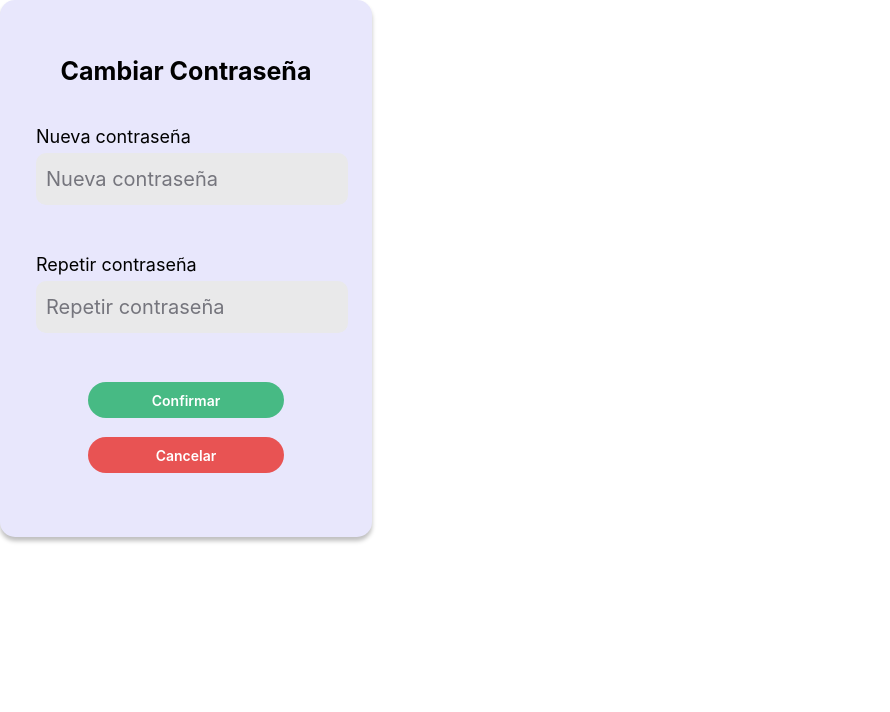
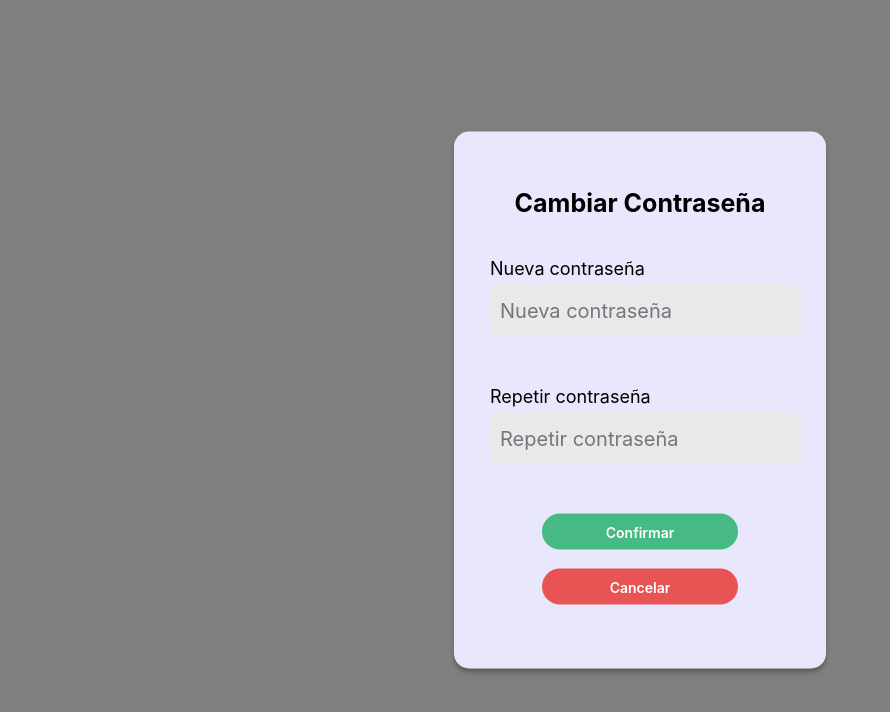
Before and after one commit to GATLA-Meditations/GATLA-Frontend, a Next.js app: page /testpassmodal in a window 1280 px wide. Shown: the top 712 px of the page, without its empty margins (0-890 px from the left). Built offline with nearby package versions, Linux system fonts and the light colour scheme.

Commit message:
GTL-166 Creates a change password modal

```diff
--- a/src/app/globals.css
+++ b/src/app/globals.css
@@ -8,7 +8,7 @@
     --complementary-200: #9ce8c4;
 
     --primary-base: #6964e9;
-    --primary-100: #e8e7fc;
+    --primary-100: rgb(232, 231, 252);
     --primary-200: #bdbcf6;
     --primary-300: #9390f0;
     --primary-400: #6964e9;
--- a/src/components/ChangePassword/index.tsx
+++ b/src/components/ChangePassword/index.tsx
@@ -4,10 +4,13 @@ import '@/app/globals.css';
 import CustomTextField from '@/components/CustomTextField';
 import Button from '@/components/Button';
 
-interface ChangePassword {}
+interface ChangePassword {
+    closeModal: () => void;
+}
 
-const ChangePassword = () => {
+const ChangePassword = ({ closeModal }: ChangePassword) => {
     return (
+        <div className={'background'}>
             <div className={'container'}>
                 <div className={'titleContainer'}>
                     <p className={'title'}>Cambiar Contraseña</p>
@@ -27,9 +30,14 @@ const ChangePassword = () => {
                             <Button variant={'green'} size={'medium'}>
                                 Confirmar
                             </Button>
-                        <Button variant={'red'} size={'medium'}>
+                            <Button
+                                variant={'red'}
+                                size={'medium'}
+                                onClick={closeModal}
+                            >
                                 Cancelar
                             </Button>
+                        </div>
                     </div>
                 </div>
             </div>
--- a/src/components/ChangePassword/styles.css
+++ b/src/components/ChangePassword/styles.css
@@ -9,8 +9,20 @@
     flex-shrink: 0;
     border-radius: 15px;
     background: var(--primary-100, #e8e7fc);
-    mix-blend-mode: darken;
     box-shadow: 0 4px 4px 0 rgba(0, 0, 0, 0.25);
+    position: absolute;
+    top: 50%;
+    left: 50%;
+    transform: translate(-50%, -50%);
+    z-index: 4;
+}
+
+.background {
+    position: absolute;
+    width: 100%;
+    height: 100%;
+    background: rgba(0, 0, 0, 0.5);
+    z-index: 3;
 }
 
 .title {
```
Also changed, not shown: src/pages/profile/index.tsx (+7 -3 lines). Lines whose indentation alone changed are shown as unchanged.
